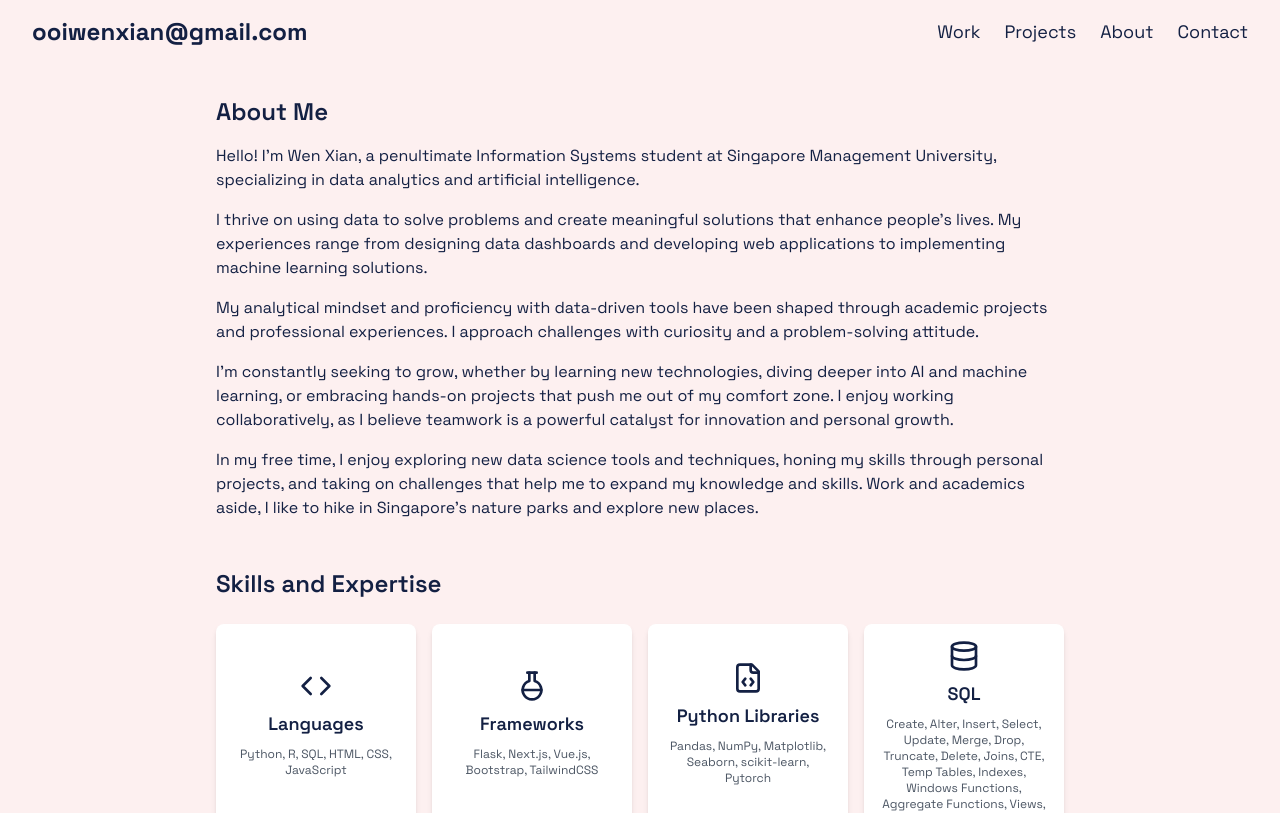
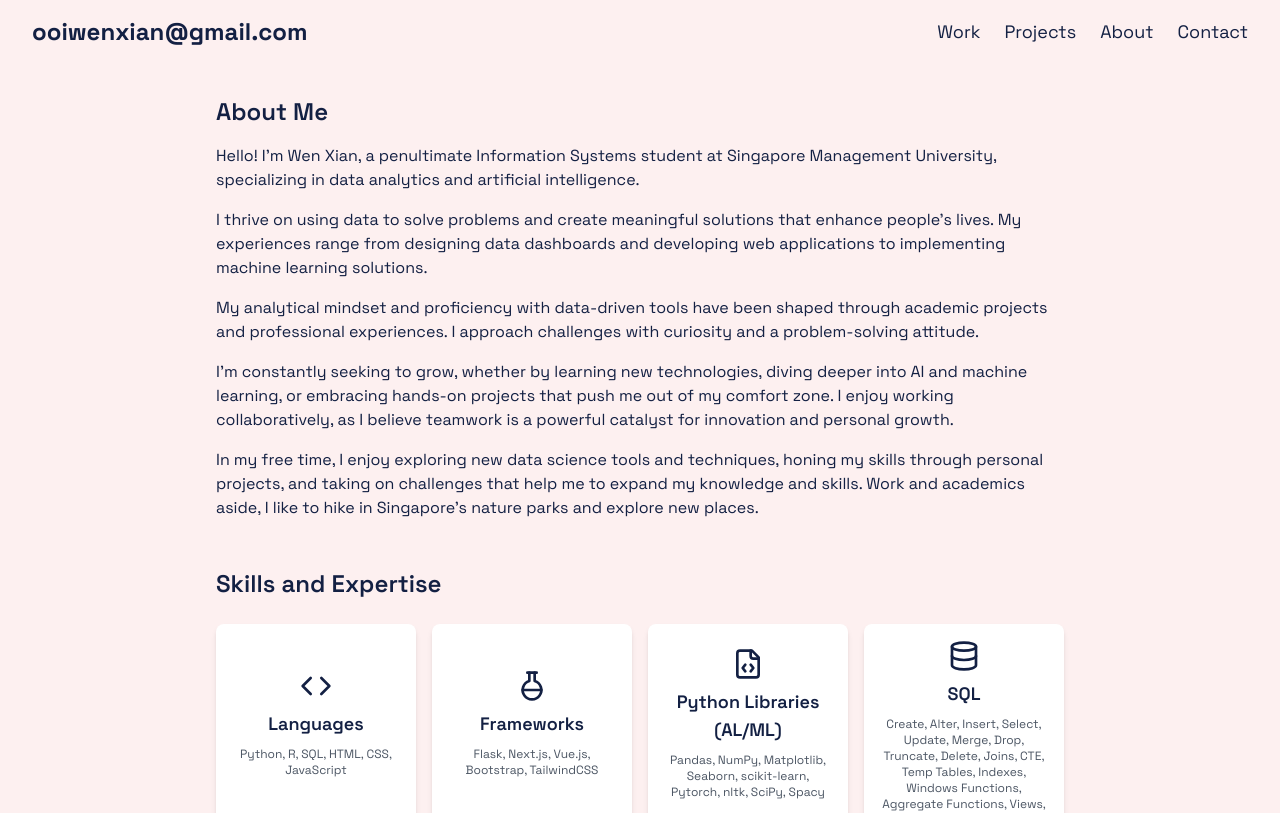
Before and after one commit to crediblues/crediblues.github.io, a Next.js app: page /about in a window 1280 px wide. Shown: the top 813 px of the page. Built offline with nearby package versions, Linux system fonts and the light colour scheme.

Commit message:
Update page.tsx

```diff
--- a/app/about/page.tsx
+++ b/app/about/page.tsx
@@ -32,9 +32,9 @@ const skillCategories: SkillCategory[] = [
     skills: "Flask, Next.js, Vue.js, Bootstrap, TailwindCSS",
   },
   {
-    name: "Python Libraries",
+    name: "Python Libraries (AL/ML)",
     icon: <FileCode size={32} />,
-    skills: "Pandas, NumPy, Matplotlib, Seaborn, scikit-learn, Pytorch",
+    skills: "Pandas, NumPy, Matplotlib, Seaborn, scikit-learn, Pytorch, nltk, SciPy, Spacy",
   },
   {
     name: "SQL",
```
